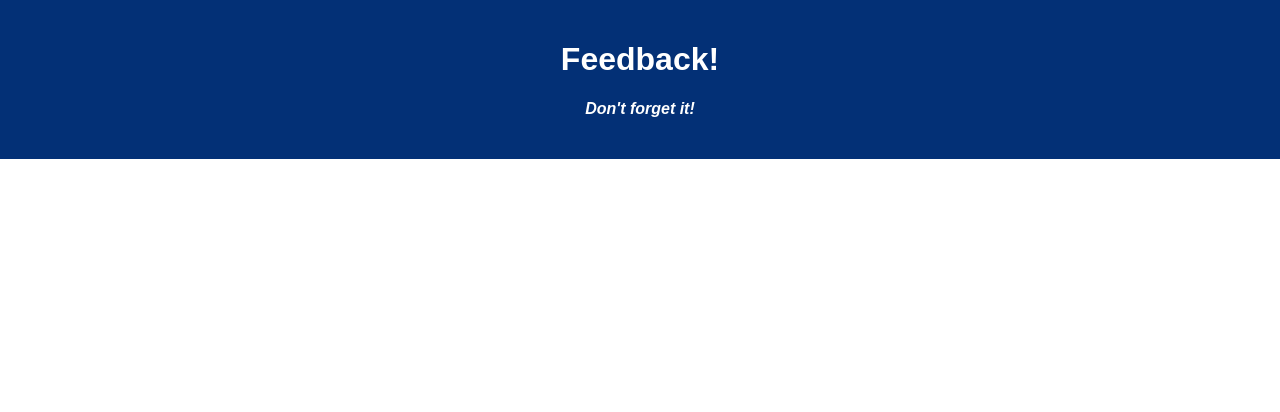
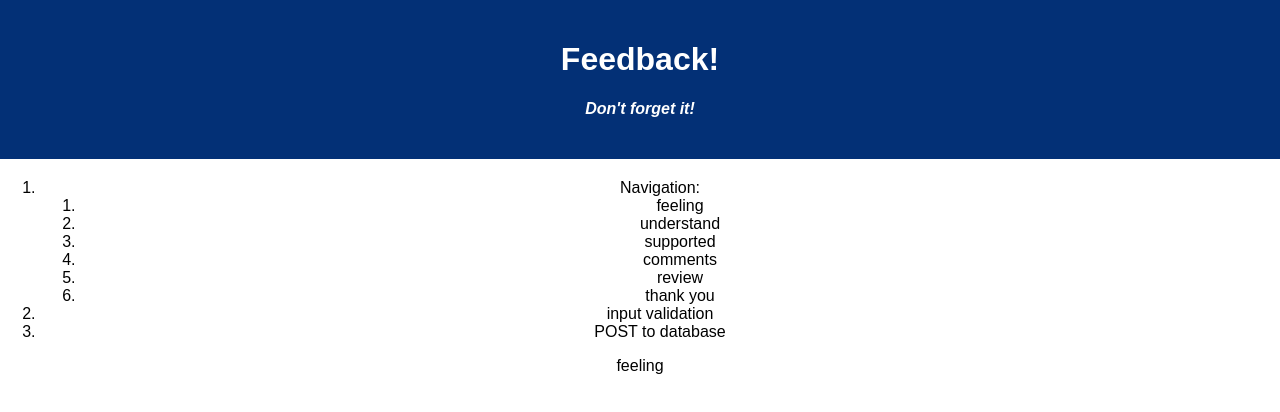
Before and after one commit to jamespetran/redux-feedback-loop, a React (Create React App) app: page / in a window 1280 px wide. Shown: the top 412 px of the page. Built offline with nearby package versions, Linux system fonts and the light colour scheme.

Commit message:
added routes to the app.jsx page

```diff
--- a/src/components/App/App.jsx
+++ b/src/components/App/App.jsx
@@ -1,6 +1,12 @@
 import React from 'react';
 import axios from 'axios';
 import './App.css';
+import { HashRouter as Router, Route, Link } from 'react-router-dom';
+import Feeling from '../Feeling/Feeling';
+import Understand from '../Understand/Understand';
+import Support from '../Support/Support';
+import Review from '../ReviewPage/ReviewPage';
+import ThankYou from '../ThankYou/ThankYou';
 
 function App() {
 
@@ -9,7 +15,61 @@ function App() {
       <header className='App-header'>
         <h1 className='App-title'>Feedback!</h1>
         <h4>Don't forget it!</h4>
+
       </header>
+        <ol>
+          <li>
+            Navigation:
+            <ol>
+              <li>
+                feeling
+              </li>
+              <li>
+                understand
+              </li>
+              <li>
+                supported
+              </li>
+              <li>
+                comments
+              </li>
+              <li>
+                review
+              </li>
+              <li>
+                thank you
+              </li>
+            </ol>
+          </li>
+          <li>
+            input validation
+          </li>
+          <li>
+            POST to database
+          </li>
+        </ol>
+
+        <Router>
+          <Route path="/" exact>
+            <Feeling />
+          </Route>
+          <Route path="/understand" exact>
+            <Understand />
+          </Route>
+          <Route path="/support" exact>
+            <Support />
+          </Route>
+          <Route path="/comment" exact>
+            <Comment />
+          </Route>
+          <Route path="/review" exact>
+            <Review />
+          </Route>
+          <Route path="/thank-you" exact>
+            <ThankYou />
+          </Route>
+        </Router>
+
     </div>
   );
 }
--- /dev/null
+++ b/src/components/Feeling/Feeling.jsx
@@ -0,0 +1,10 @@
+function Feeling() {
+
+  return(
+    <>
+      feeling
+    </>
+  )
+}
+
+export default Feeling
--- /dev/null
+++ b/src/components/ReviewPage/ReviewPage.jsx
@@ -0,0 +1,10 @@
+function Review() {
+
+  return(
+    <>
+      review
+    </>
+  )
+}
+
+export default Review;
--- /dev/null
+++ b/src/components/Support/Support.jsx
@@ -0,0 +1,10 @@
+function Support() {
+
+  return(
+    <>
+      support
+    </>
+  )
+}
+
+export default Support;
--- /dev/null
+++ b/src/components/ThankYou/ThankYou.jsx
@@ -0,0 +1,10 @@
+function ThankYou() {
+
+  return(
+    <>
+      ThankYou
+    </>
+  )
+}
+
+export default ThankYou;
--- /dev/null
+++ b/src/components/Understand/Understand.jsx
@@ -0,0 +1,10 @@
+function Understand() {
+
+  return (
+    <>
+      understand
+    </>
+  )
+}
+
+export default Understand
```
Also changed, not shown: src/components/Comment/Comment.jsx (added).
